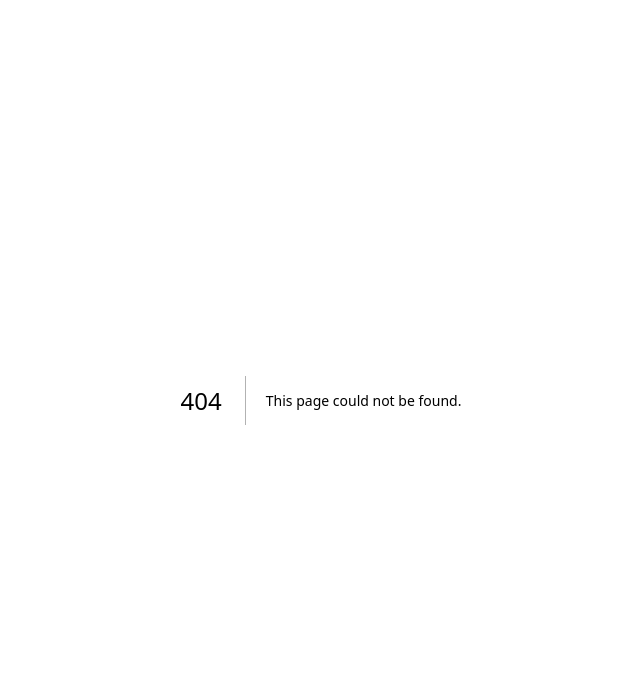
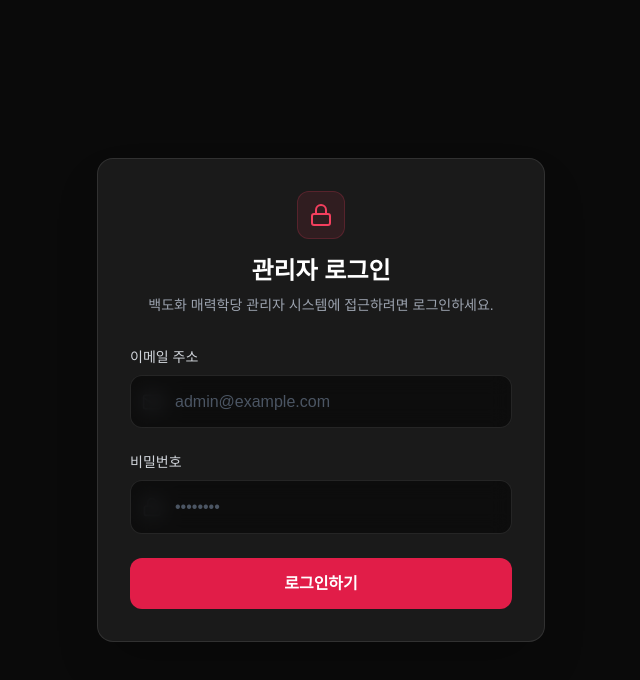
Before and after one commit to woolbo100/buzasun, a Next.js app: page /admin/login in a window 1280 px wide. Before the commit this address had no page. Shown: the top 680 px of the page, without its empty margins (319-959 px from the left). Built offline with nearby package versions, Linux system fonts and the light colour scheme; no server answers.

Commit message:
feat: add admin login with supabase auth and premium design

```diff
--- /dev/null
+++ b/app/admin/layout.tsx
@@ -0,0 +1,55 @@
+'use client';
+
+import { useEffect, useState } from 'react';
+import { useRouter, usePathname } from 'next/navigation';
+import { supabase } from '@/lib/supabase';
+import { Loader2 } from 'lucide-react';
+
+export default function AdminLayout({
+  children,
+}: {
+  children: React.ReactNode;
+}) {
+  const [loading, setLoading] = useState(true);
+  const [authenticated, setAuthenticated] = useState(false);
+  const router = useRouter();
+  const pathname = usePathname();
+
+  useEffect(() => {
+    // 로그인 페이지는 인증 체크를 하지 않습니다.
+    if (pathname === '/admin/login') {
+      setLoading(false);
+      return;
+    }
+
+    const checkUser = async () => {
+      const { data: { user } } = await supabase.auth.getUser();
+
+      if (!user) {
+        // 로그인하지 않은 경우 로그인 페이지로 이동
+        router.push('/admin/login');
+      } else {
+        setAuthenticated(true);
+      }
+      setLoading(false);
+    };
+
+    checkUser();
+  }, [pathname, router]);
+
+  // 로딩 중일 때 보여줄 화면
+  if (loading) {
+    return (
+      <div className="min-h-screen bg-[#0a0a0a] flex items-center justify-center">
+        <Loader2 className="w-8 h-8 text-rose-500 animate-spin" />
+      </div>
+    );
+  }
+
+  // 로그인 페이지거나 인증된 경우에만 콘텐츠를 보여줍니다.
+  if (pathname === '/admin/login' || authenticated) {
+    return <>{children}</>;
+  }
+
+  return null;
+}
--- /dev/null
+++ b/app/admin/login/page.tsx
@@ -0,0 +1,108 @@
+'use client';
+
+import { useState } from 'react';
+import { useRouter } from 'next/navigation';
+import { supabase } from '@/lib/supabase';
+import { Lock, Mail, Loader2 } from 'lucide-react';
+
+export default function AdminLoginPage() {
+  const [email, setEmail] = useState('');
+  const [password, setPassword] = useState('');
+  const [loading, setLoading] = useState(false);
+  const [error, setError] = useState<string | null>(null);
+  const router = useRouter();
+
+  const handleLogin = async (e: React.FormEvent) => {
+    e.preventDefault();
+    setLoading(true);
+    setError(null);
+
+    try {
+      const { error } = await supabase.auth.signInWithPassword({
+        email,
+        password,
+      });
+
+      if (error) {
+        throw error;
+      }
+
+      // 로그인 성공 시 관리자 페이지로 이동
+      router.push('/admin');
+      router.refresh();
+    } catch (err: any) {
+      setError(err.message || '로그인에 실패했습니다. 이메일과 비밀번호를 확인해주세요.');
+    } finally {
+      setLoading(false);
+    }
+  };
+
+  return (
+    <div className="min-h-screen flex items-center justify-center bg-[#0a0a0a] p-4">
+      <div className="w-full max-w-md bg-[#1a1a1a] rounded-2xl border border-white/10 p-8 shadow-2xl">
+        <div className="flex flex-col items-center mb-8">
+          <div className="w-12 h-12 bg-rose-500/10 rounded-xl flex items-center justify-center mb-4 border border-rose-500/20">
+            <Lock className="text-rose-500 w-6 h-6" />
+          </div>
+          <h1 className="text-2xl font-bold text-white mb-2">관리자 로그인</h1>
+          <p className="text-gray-400 text-sm text-center">
+            백도화 매력학당 관리자 시스템에 접근하려면 로그인하세요.
+          </p>
+        </div>
+
+        <form onSubmit={handleLogin} className="space-y-6">
+          <div>
+            <label className="block text-sm font-medium text-gray-300 mb-2">이메일 주소</label>
+            <div className="relative">
+              <Mail className="absolute left-3 top-1/2 -translate-y-1/2 w-5 h-5 text-gray-500" />
+              <input
+                type="email"
+                required
+                value={email}
+                onChange={(e) => setEmail(e.target.value)}
+                className="w-full bg-black/50 border border-white/10 rounded-xl py-3 pl-11 pr-4 text-white placeholder:text-gray-600 focus:outline-none focus:ring-2 focus:ring-rose-500/50 transition-all"
+                placeholder="admin@example.com"
+              />
+            </div>
+          </div>
+
+          <div>
+            <label className="block text-sm font-medium text-gray-300 mb-2">비밀번호</label>
+            <div className="relative">
+              <Lock className="absolute left-3 top-1/2 -translate-y-1/2 w-5 h-5 text-gray-500" />
+              <input
+                type="password"
+                required
+                value={password}
+                onChange={(e) => setPassword(e.target.value)}
+                className="w-full bg-black/50 border border-white/10 rounded-xl py-3 pl-11 pr-4 text-white placeholder:text-gray-600 focus:outline-none focus:ring-2 focus:ring-rose-500/50 transition-all"
+                placeholder="••••••••"
+              />
+            </div>
+          </div>
+
+          {error && (
+            <div className="bg-rose-500/10 border border-rose-500/20 text-rose-500 text-sm p-4 rounded-xl">
+              {error}
+            </div>
+          )}
+
+          <button
+            type="submit"
+            disabled={loading}
+            className="w-full bg-rose-600 hover:bg-rose-700 disabled:bg-rose-600/50 text-white font-semibold py-3 rounded-xl transition-all flex items-center justify-center gap-2"
+          >
+            {loading ? (
+              <>
+                <Loader2 className="w-5 h-5 animate-spin" />
+                로그인 중...
+              </>
+            ) : (
+              '로그인하기'
+            )}
+          </button>
+        </form>
+      </div>
+    </div>
+  );
+}
--- /dev/null
+++ b/app/admin/page.tsx
@@ -0,0 +1,74 @@
+'use client';
+
+import { supabase } from '@/lib/supabase';
+import { useRouter } from 'next/navigation';
+import { LogOut, LayoutDashboard, Users, FileText, Settings } from 'lucide-react';
+
+export default function AdminDashboardPage() {
+  const router = useRouter();
+
+  const handleLogout = async () => {
+    await supabase.auth.signOut();
+    router.push('/admin/login');
+    router.refresh();
+  };
+
+  return (
+    <div className="min-h-screen bg-[#0a0a0a] text-white">
+      {/* 사이드바 및 네비게이션 */}
+      <nav className="border-b border-white/10 bg-[#141414] px-6 py-4">
+        <div className="flex items-center justify-between">
+          <div className="flex items-center gap-2">
+            <LayoutDashboard className="text-rose-500 w-6 h-6" />
+            <span className="text-xl font-bold font-serif italic">Admin Panel</span>
+          </div>
+          <button
+            onClick={handleLogout}
+            className="flex items-center gap-2 text-gray-400 hover:text-white transition-colors"
+          >
+            <LogOut className="w-5 h-5" />
+            <span>로그아웃</span>
+          </button>
+        </div>
+      </nav>
+
+      <main className="p-8">
+        <div className="mb-8">
+          <h1 className="text-3xl font-bold mb-2">관리자 대시보드</h1>
+          <p className="text-gray-400">백도화 매력학당의 데이터를 관리하는 공간입니다.</p>
+        </div>
+
+        {/* 퀵 액션 카드들 */}
+        <div className="grid grid-cols-1 md:grid-cols-3 gap-6">
+          <AdminCard
+            icon={<Users className="w-6 h-6" />}
+            title="사용자 관리"
+            description="가입된 사용자 목록을 확인하고 관리합니다."
+          />
+          <AdminCard
+            icon={<FileText className="w-6 h-6" />}
+            title="컨텐츠 관리"
+            description="블로그 및 강의 자료를 업데이트합니다."
+          />
+          <AdminCard
+            icon={<Settings className="w-6 h-6" />}
+            title="시스템 설정"
+            description="웹사이트의 전역 설정을 변경합니다."
+          />
+        </div>
+      </main>
+    </div>
+  );
+}
+
+function AdminCard({ icon, title, description }: { icon: React.ReactNode, title: string, description: string }) {
+  return (
+    <div className="bg-[#1a1a1a] border border-white/10 p-6 rounded-2xl hover:border-rose-500/30 transition-all cursor-pointer group">
+      <div className="w-12 h-12 bg-white/5 rounded-xl flex items-center justify-center mb-4 group-hover:bg-rose-500/10 group-hover:text-rose-500 transition-colors">
+        {icon}
+      </div>
+      <h3 className="text-xl font-bold mb-2">{title}</h3>
+      <p className="text-gray-400 text-sm">{description}</p>
+    </div>
+  );
+}
--- /dev/null
+++ b/lib/supabase.ts
@@ -0,0 +1,8 @@
+import { createClient } from '@supabase/supabase-js';
+
+// .env.local에 저장한 주소와 키를 가져옵니다.
+const supabaseUrl = process.env.NEXT_PUBLIC_SUPABASE_URL || '';
+const supabaseAnonKey = process.env.NEXT_PUBLIC_SUPABASE_ANON_KEY || '';
+
+// 프로젝트 어디서든 사용할 수 있는 Supabase 연결 도구(클라이언트)를 만듭니다.
+export const supabase = createClient(supabaseUrl, supabaseAnonKey);
--- a/package.json
+++ b/package.json
@@ -9,6 +9,8 @@
     "lint": "next lint"
   },
   "dependencies": {
+    "@supabase/ssr": "^0.10.2",
+    "@supabase/supabase-js": "^2.105.1",
     "lucide-react": "^0.562.0",
     "next": "^14.2.5",
     "react": "^18.3.1",
```
Also changed, not shown: 1 other file (tests, documents, lock files or other folders).
